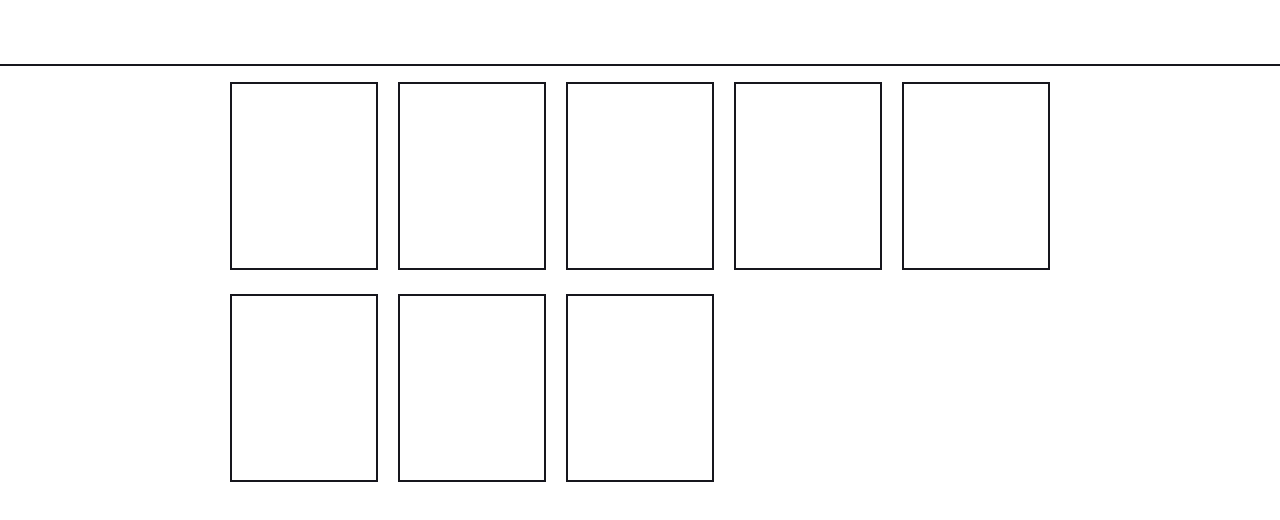
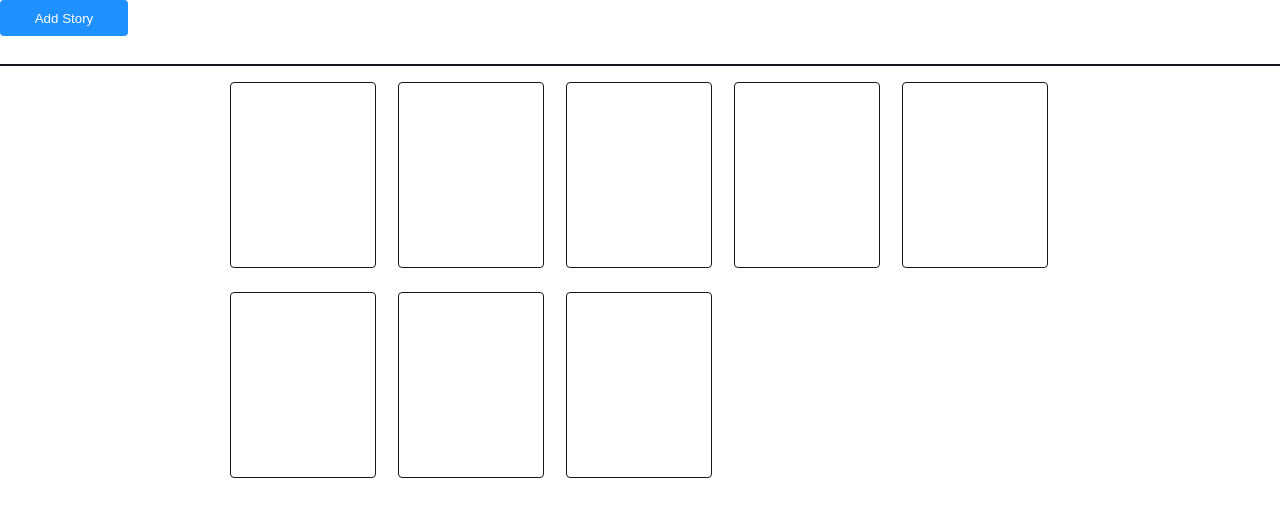
Before and after one commit to brettbroadhurst/script-generator, a React app: page / in a window 1280 px wide. Shown: the top 520 px of the page. Built offline with nearby package versions, Linux system fonts and the light colour scheme.

Commit message:
Moving stuff around

```diff
--- a/package.json
+++ b/package.json
@@ -36,6 +36,7 @@
   "dependencies": {
     "react": "^17.0.1",
     "react-dom": "^17.0.1",
-    "react-router-dom": "^5.2.0"
+    "react-router-dom": "^5.2.0",
+    "uuid": "^8.3.1"
   }
 }
--- a/src/components/Document/styles.module.css
+++ b/src/components/Document/styles.module.css
@@ -4,7 +4,8 @@
  */
 
 .doc {
-  border: 2px solid #16161d;
+  border: 1px solid #16161d;
+  border-radius: 4px;
   width: 100%;
   height: 184px;
 }
--- a/src/index.tsx
+++ b/src/index.tsx
@@ -4,47 +4,73 @@
 
 import * as React from 'react';
 import * as ReactDOM from 'react-dom';
+import { v4 as uuidv4 } from 'uuid';
 import styles from './styles.module.css';
 import { IDocument } from './types';
 import DocumentList from './containers/DocumentList';
 import './index.css';
 
-const Header: React.FC = () => (
-  <header className={styles.header} />
+type IProps = {
+    handleAddDocument(e: any): void;
+};
+
+const Header: React.FC<IProps> = (props: IProps) => {
+  const { handleAddDocument } = props;
+  return (
+    <header className={styles.header}>
+      <button
+        className={styles.create}
+        type="button"
+        onClick={handleAddDocument}
+      >
+        Add Story
+      </button>
+    </header>
   );
+};
 
-const App: React.FC = () => {
-  const documents: IDocument[] = [
+const docs: IDocument[] = [
   {
-      id: '1', title: 'Document 1', createdOn: '', updatedOn: '',
+    id: uuidv4(), title: 'Document 1', createdOn: '', updatedOn: '',
   },
   {
-      id: '2', title: 'Document 2', createdOn: '', updatedOn: '',
+    id: uuidv4(), title: 'Document 2', createdOn: '', updatedOn: '',
   },
   {
-      id: '3', title: 'Document 3', createdOn: '', updatedOn: '',
+    id: uuidv4(), title: 'Document 3', createdOn: '', updatedOn: '',
   },
   {
-      id: '4', title: 'Document 4', createdOn: '', updatedOn: '',
+    id: uuidv4(), title: 'Document 4', createdOn: '', updatedOn: '',
   },
   {
-      id: '5', title: 'Document 5', createdOn: '', updatedOn: '',
+    id: uuidv4(), title: 'Document 5', createdOn: '', updatedOn: '',
   },
   {
-      id: '6', title: 'Document 6', createdOn: '', updatedOn: '',
+    id: uuidv4(), title: 'Document 6', createdOn: '', updatedOn: '',
   },
   {
-      id: '7', title: 'Document 7', createdOn: '', updatedOn: '',
+    id: uuidv4(), title: 'Document 7', createdOn: '', updatedOn: '',
   },
   {
-      id: '8', title: 'Document 8', createdOn: '', updatedOn: '',
+    id: uuidv4(), title: 'Document 8', createdOn: '', updatedOn: '',
   },
 
 ];
 
+const App: React.FC = () => {
+  const [documents, setDocuments] = React.useState<IDocument[]>(docs);
+
+  function handleAddDocument(e: any) {
+    e.preventDefault();
+
+    setDocuments((prev: IDocument[]) => [...prev, {
+      id: uuidv4(), title: 'New Document', createdOn: new Date().toDateString(), updatedOn: new Date().toDateString(),
+    }]);
+  }
+
   return (
     <div>
-      <Header />
+      <Header handleAddDocument={handleAddDocument} />
       <main>
         <DocumentList documents={documents} />
       </main>
--- a/src/styles.module.css
+++ b/src/styles.module.css
@@ -3,3 +3,17 @@
   width: 100%;
   border-bottom: 2px solid #16161d;
 }
+
+.create {
+  height: 36px;
+  width: 128px;
+  background: dodgerblue;
+  color: #fff;
+  border: none;
+  border-radius: 4px;
+  outline: none;
+}
+
+.create:hover {
+  cursor: pointer;
+}
```
Also changed, not shown: 1 other file (tests, documents, lock files or other folders). Lines whose indentation alone changed are shown as unchanged.
